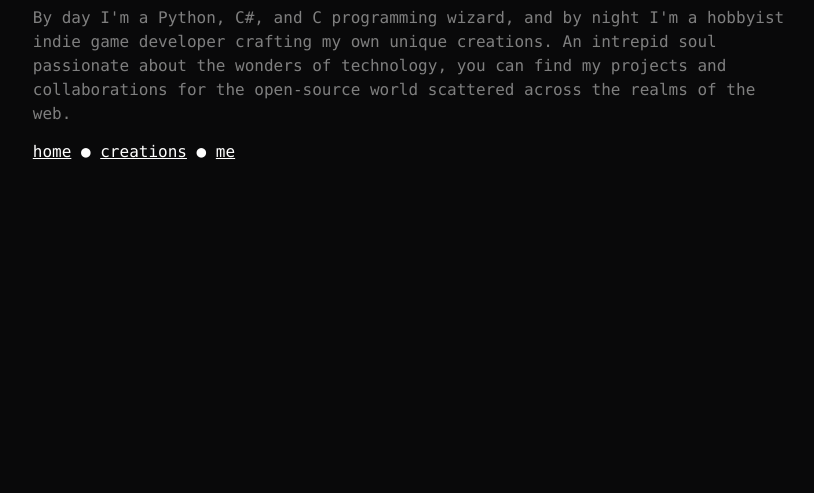
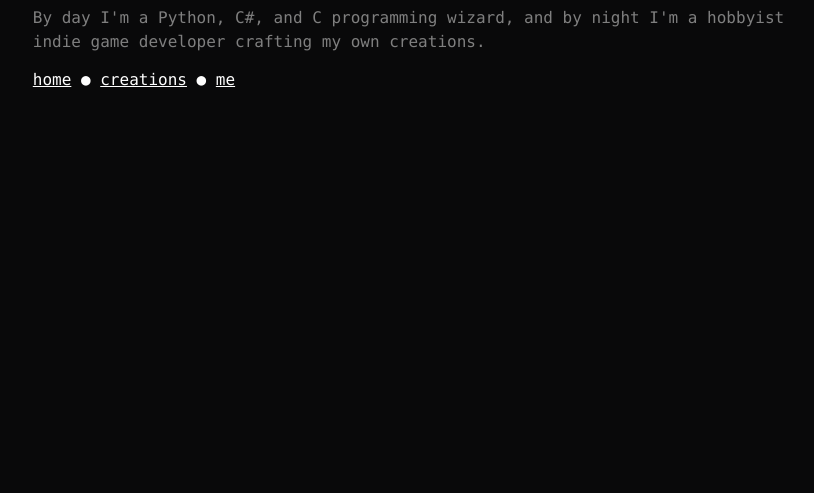
Before and after one commit to aadityabhoyar/aadityabhoyar.github.io, a plain HTML site: page index.html in a window 1280 px wide. Shown: the part 307-800 px from the top of the page, without its empty margins (228-1042 px from the left). Drawn offline with Linux system fonts and the light colour scheme.

Commit message:
Update index.html

```diff
--- a/index.html
+++ b/index.html
@@ -12,7 +12,7 @@
         <h1>Aditya Bhoyar</h1>
         <div id="fount">
             <p>
-                By day I'm a Python, C#, and C programming wizard, and by night I'm a hobbyist indie game developer crafting my own unique creations. An intrepid soul passionate about the wonders of technology, you can find my projects and collaborations for the open-source world scattered across the realms of the web.
+                By day I'm a Python, C#, and C programming wizard, and by night I'm a hobbyist indie game developer crafting my own creations.
             </p>
         </div>
         <div >
```
